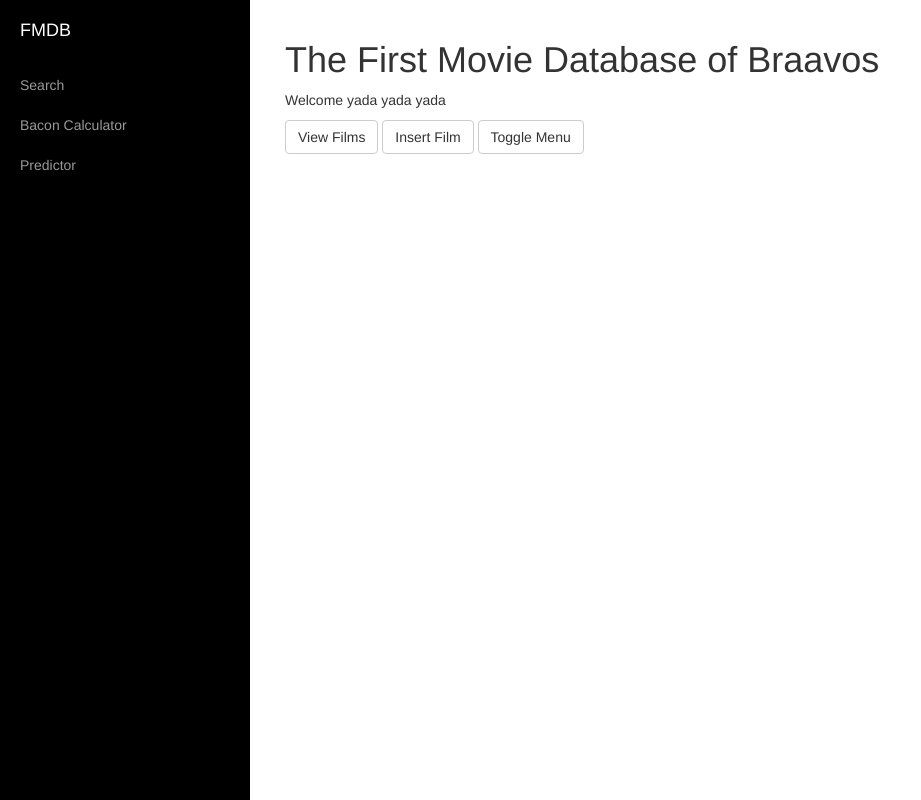
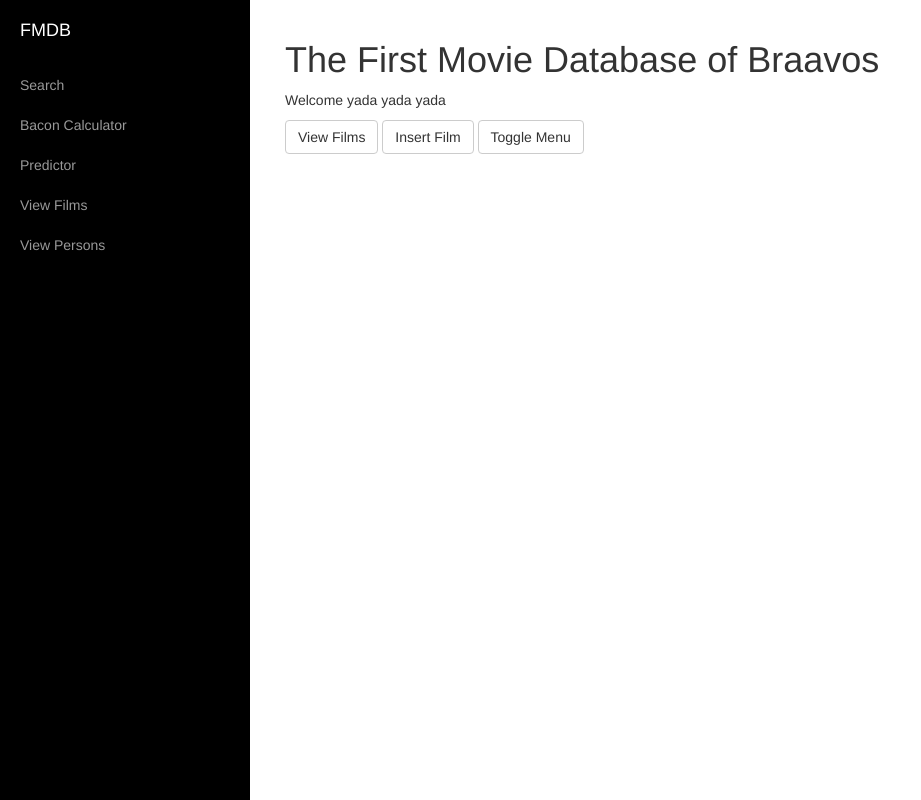
Before and after one commit to shuyangli/TheIronBank, a PHP site: page /index.php in a window 1280 px wide. Shown: the whole page, without its empty margins (0-921 px from the left). Run offline with PHP 8.4, Linux system fonts and the light colour scheme.

Commit message:
added links to sidebar

```diff
--- a/partials/sidebar.php
+++ b/partials/sidebar.php
@@ -19,6 +19,12 @@
                 <li>
                     <a href="#">Predictor</a>
                 </li>
+                <li>
+                    <a href="films.php">View Films</a>
+                </li>
+                <li>
+                    <a href="persons.php">View Persons</a>
+                </li>
             </ul>
         </div>
         <!-- /#sidebar-wrapper -->
```
